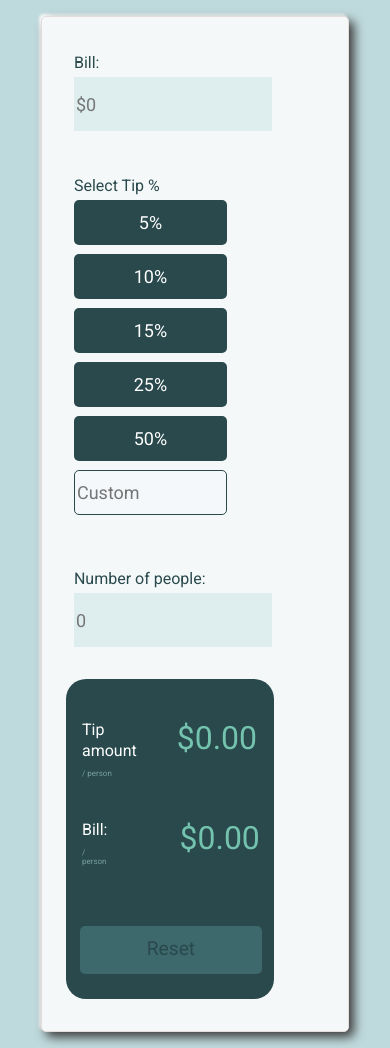
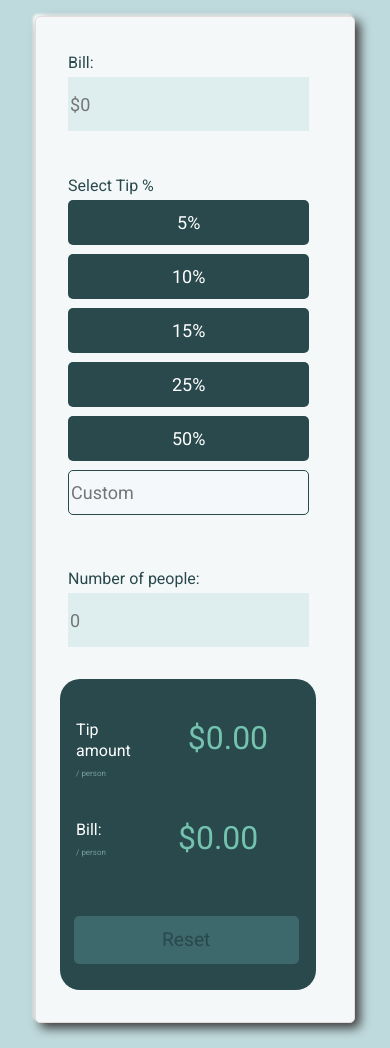
Before and after one commit to Danordua/Tip-Calculator, a plain HTML site: page index.html in a window 390 px wide. Drawn offline with nearby package versions, Linux system fonts and the light colour scheme.

Commit message:
Responsive Update

```diff
--- a/main.css
+++ b/main.css
@@ -164,7 +164,7 @@ h3{
 @media (max-width: 750px){
 
     main{
-        width: 79%;
+        width: 82%;
         margin-top: 4%;
         display: block;
         margin: 1em;
@@ -172,14 +172,14 @@ h3{
     }
 
     .input-num{
-        width: 11em;
+        width: 13.4em;
         height: 3em;
         font-size: 1.125rem;
     }
 
     .tip-btn{
         height: 2.5em;
-        width: 8.5em;
+        width: 13.4em;
         margin-right: .5em;
         margin-bottom: .5em;
         font-size: 1.125rem;
@@ -190,7 +190,7 @@ h3{
     }
 
     .info-section{
-        width: 13em;
+        width: 16em;
         margin-left: 1.5em;
         margin-right: 2em;
         margin-bottom: 2em;
@@ -217,7 +217,7 @@ h3{
 
     .reset{
         border-radius: 5px;
-        padding: .5em 3.5em;
+        padding: .5em 4.6em;
         margin-top: 2.65em;
         margin-bottom: .5em;
         margin-left: -.125em;
```
